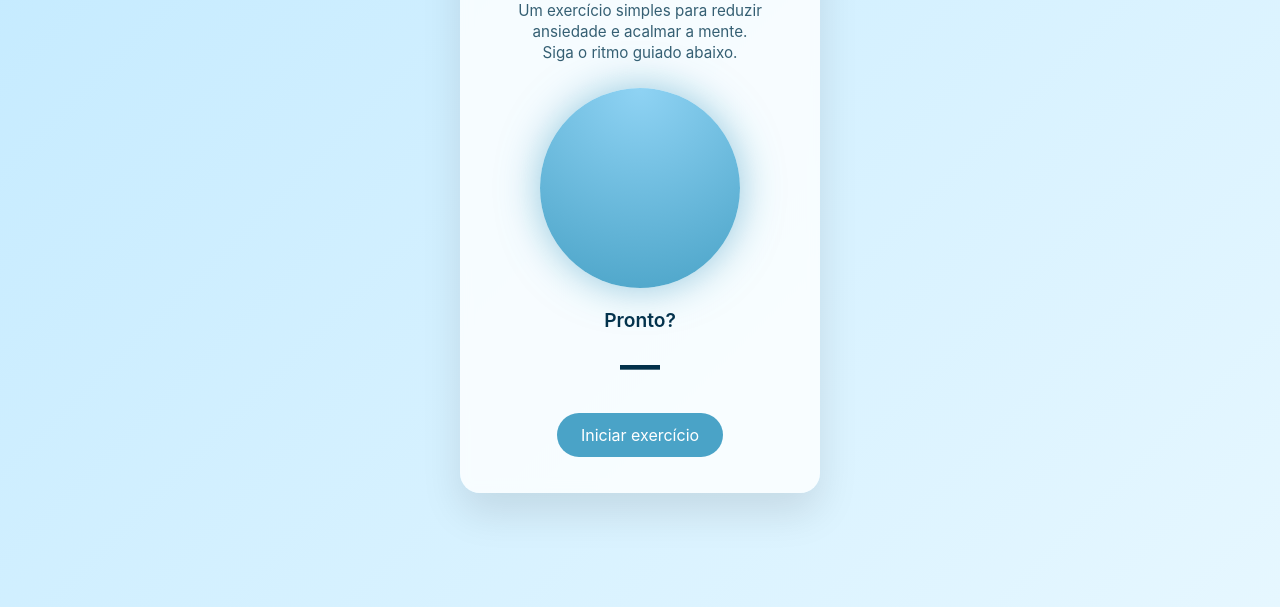
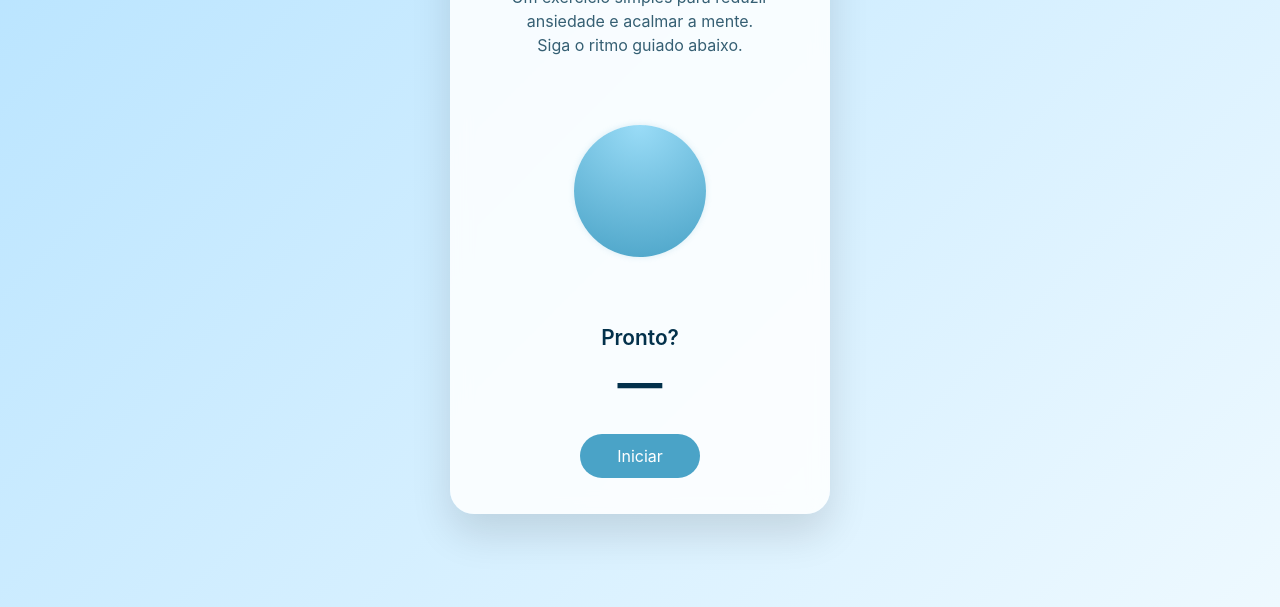
Before and after one commit to dev-bfp/breathing-478, a plain HTML site: page index.html in a window 1280 px wide. Shown: the part 193-800 px from the top of the page. Drawn offline with Linux system fonts and the light colour scheme.

Commit message:
Refactor styles and update HTML structure

```diff
--- a/index.html
+++ b/index.html
@@ -4,11 +4,11 @@
   <meta charset="UTF-8" />
   <meta name="viewport" content="width=device-width, initial-scale=1.0" />
   <title>Respiração 4-7-8</title>
+
   <style>
     * {
       box-sizing: border-box;
-      font-family: -apple-system, BlinkMacSystemFont, 'Segoe UI', Roboto, Oxygen,
-        Ubuntu, Cantarell, 'Open Sans', 'Helvetica Neue', sans-serif;
+      font-family: -apple-system, BlinkMacSystemFont, 'Segoe UI', Roboto, sans-serif;
     }
 
     body {
@@ -17,50 +17,54 @@
       display: flex;
       align-items: center;
       justify-content: center;
-      background: linear-gradient(135deg, #c3eaff, #e6f7ff);
+      background: linear-gradient(135deg, #b6e3ff, #eef9ff);
       color: #03314b;
+      padding: 16px;
     }
 
     .container {
-      background: #ffffffcc;
-      backdrop-filter: blur(6px);
-      padding: 32px 28px 36px;
-      border-radius: 20px;
-      box-shadow: 0 20px 40px rgba(0, 0, 0, 0.1);
+      background: rgba(255, 255, 255, 0.85);
+      backdrop-filter: blur(10px);
+      padding: clamp(20px, 5vw, 36px);
+      border-radius: 24px;
+      box-shadow: 0 20px 40px rgba(0, 0, 0, 0.12);
       text-align: center;
-      max-width: 360px;
+      max-width: 380px;
       width: 100%;
     }
 
     h1 {
       margin-top: 0;
-      font-size: 1.6rem;
+      font-size: clamp(1.3rem, 4vw, 1.7rem);
       margin-bottom: 8px;
     }
 
     p {
-      font-size: 0.95rem;
-      line-height: 1.4;
+      font-size: clamp(0.9rem, 3.5vw, 1rem);
+      line-height: 1.5;
       margin-bottom: 24px;
       color: #355f73;
     }
 
     .circle {
-      width: 200px;
-      height: 200px;
-      margin: 0 auto 20px;
+      width: clamp(160px, 55vw, 220px);
+      height: clamp(160px, 55vw, 220px);
+      margin: 0 auto 24px;
       border-radius: 50%;
-      background: radial-gradient(circle at top, #8fd3f4, #4aa3c7);
+      background: radial-gradient(circle at top, #9adcf7, #4aa3c7);
       display: flex;
       align-items: center;
       justify-content: center;
-      transition: transform 4s ease-in-out, box-shadow 4s ease-in-out;
-      box-shadow: 0 0 0 rgba(79, 163, 199, 0.4);
+
+      /* Estado base MENOR */
+      transform: scale(0.6);
+      box-shadow: 0 0 10px rgba(79, 163, 199, 0.2);
+      transition: transform linear, box-shadow linear;
     }
 
     .circle.grow {
       transform: scale(1);
-      box-shadow: 0 0 40px rgba(79, 163, 199, 0.6);
+      box-shadow: 0 0 45px rgba(79, 163, 199, 0.6);
     }
 
     .circle.shrink {
@@ -68,27 +72,26 @@
       box-shadow: 0 0 10px rgba(79, 163, 199, 0.2);
     }
 
-    .circle.shrink {
-      transform: scale(0.6);
-    }
-
-    .circle.grow {
-      transform: scale(1);
-    }
-
     .phase {
-      font-size: 1.2rem;
+      font-size: clamp(1.1rem, 4vw, 1.3rem);
       font-weight: 600;
-      margin-bottom: 8px;
+      margin-bottom: 6px;
     }
 
     .timer {
-      font-size: 2.5rem;
+      font-size: clamp(2rem, 8vw, 2.8rem);
       font-weight: bold;
     }
 
+    .buttons {
+      display: flex;
+      gap: 12px;
+      justify-content: center;
+      flex-wrap: wrap;
+      margin-top: 24px;
+    }
+
     button {
-      margin-top: 24px;
       padding: 12px 24px;
       font-size: 1rem;
       border: none;
@@ -97,6 +100,7 @@
       color: #fff;
       cursor: pointer;
       transition: background 0.2s ease, transform 0.1s ease;
+      min-width: 120px;
     }
 
     button:hover {
@@ -106,23 +110,30 @@
     button:active {
       transform: scale(0.97);
     }
+
+    button.secondary {
+      background: #9aaeb8;
+    }
   </style>
 </head>
+
 <body>
   <div class="container">
-    <h1>Respiração 4‑7‑8</h1>
+    <h1>Respiração 4-7-8</h1>
     <p>
       Um exercício simples para reduzir ansiedade e acalmar a mente.<br />
       Siga o ritmo guiado abaixo.
     </p>
 
-    <div class="circle grow" id="circle"></div>
+    <div class="circle" id="circle"></div>
 
     <div class="phase" id="phase">Pronto?</div>
     <div class="timer" id="timer">—</div>
 
-    <button id="startBtn">Iniciar exercício</button>
-    <button id="stopBtn" style="display:none;background:#aaa;margin-left:8px;">Parar</button>
+    <div class="buttons">
+      <button id="startBtn">Iniciar</button>
+      <button id="stopBtn" class="secondary" style="display:none;">Parar</button>
+    </div>
   </div>
 
   <script>
@@ -144,6 +155,7 @@
     function startExercise() {
       if (running) return;
       running = true;
+
       startBtn.disabled = true;
       stopBtn.style.display = 'inline-block';
 
@@ -158,14 +170,14 @@
         phaseEl.textContent = phase.label;
         timerEl.textContent = remaining;
 
+        circle.style.transitionDuration = phase.seconds + 's';
+
         if (phase.action === 'grow') {
           circle.classList.remove('shrink');
           circle.classList.add('grow');
-          circle.style.transitionDuration = phase.seconds + 's';
         } else if (phase.action === 'shrink') {
           circle.classList.remove('grow');
           circle.classList.add('shrink');
-          circle.style.transitionDuration = phase.seconds + 's';
         }
 
         interval = setInterval(() => {
@@ -188,11 +200,15 @@
     stopBtn.addEventListener('click', () => {
       running = false;
       clearInterval(interval);
+
       phaseEl.textContent = 'Exercício parado';
       timerEl.textContent = '—';
+
       startBtn.disabled = false;
       stopBtn.style.display = 'none';
+
       circle.classList.remove('grow', 'shrink');
+      circle.style.transform = 'scale(0.6)';
     });
   </script>
 </body>
```
